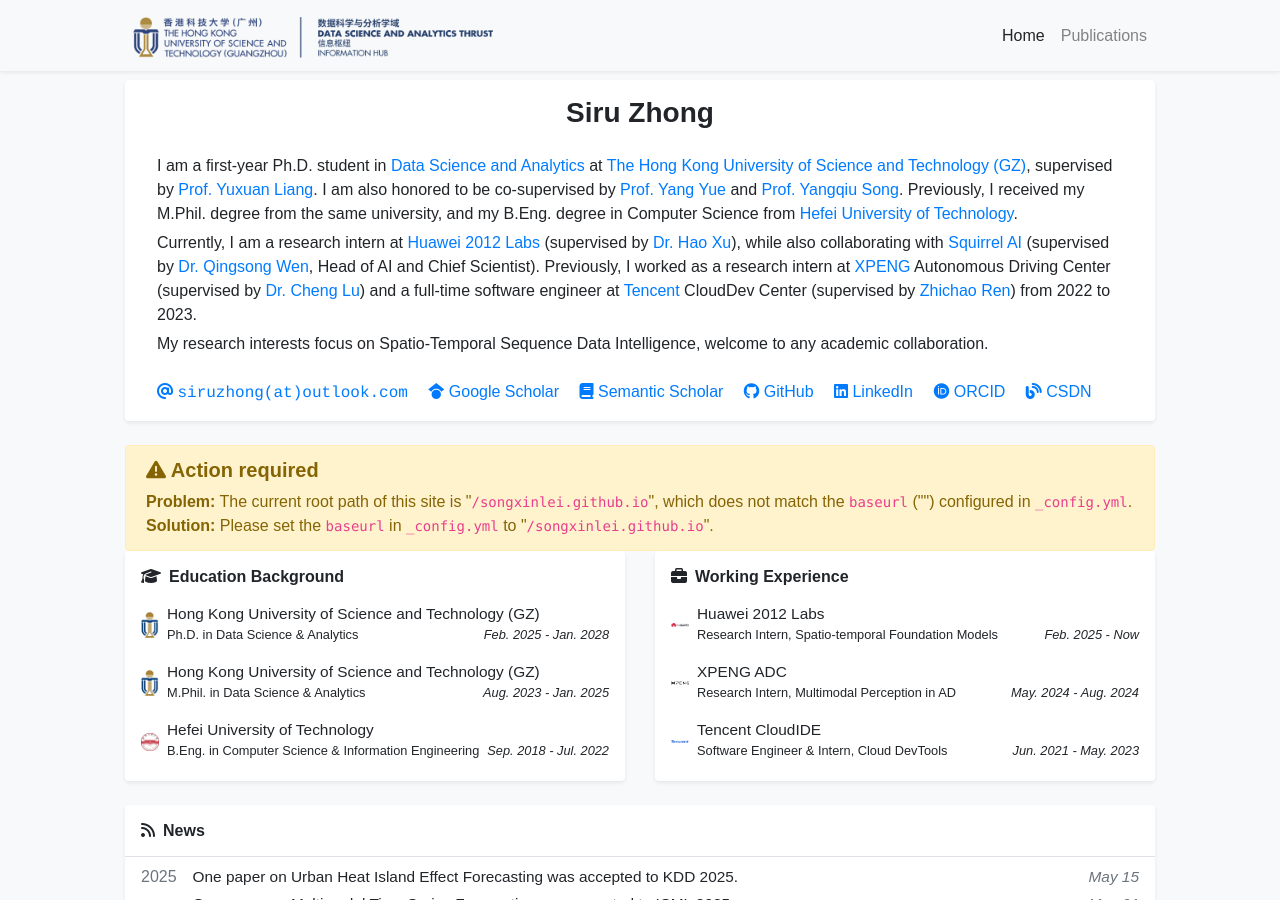
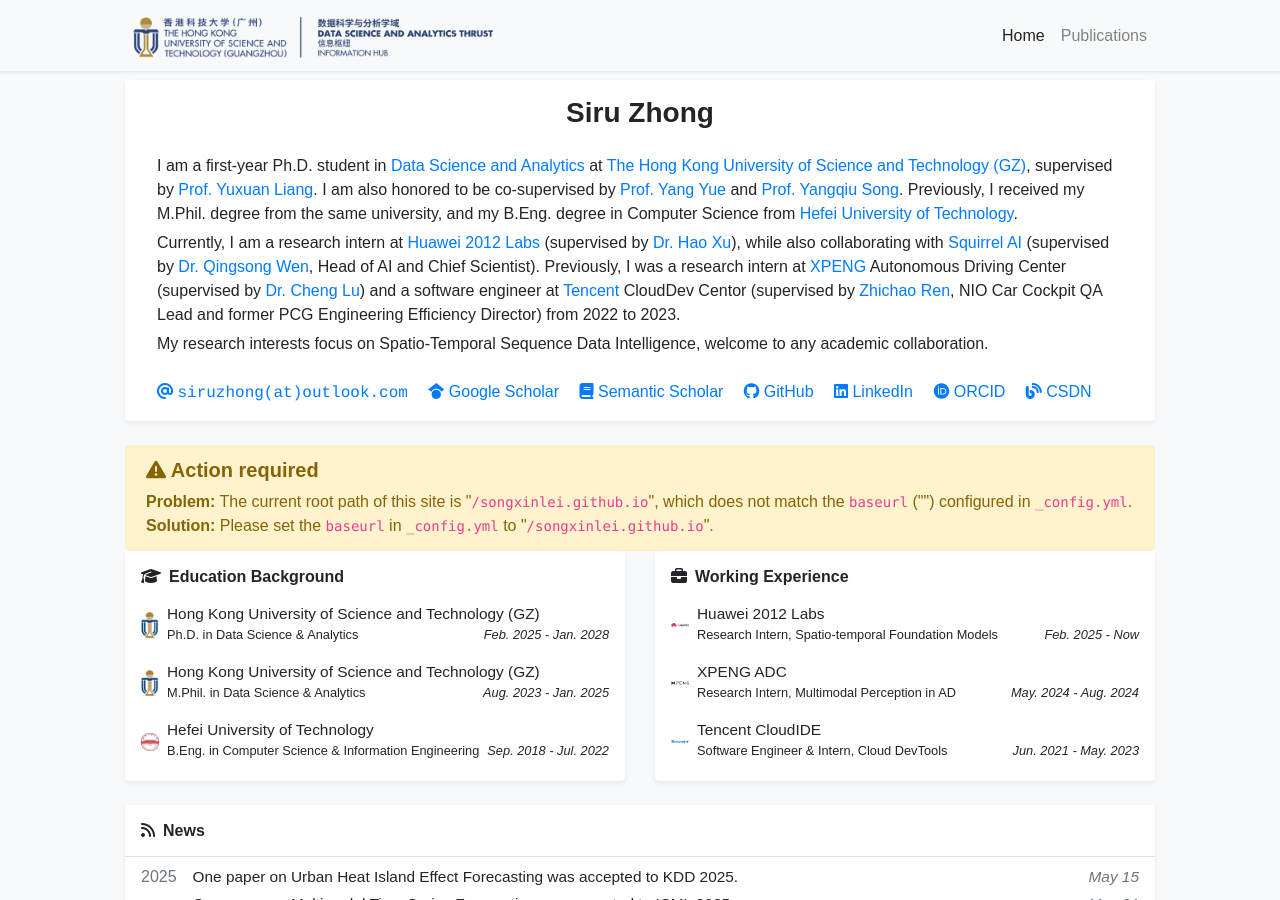
Before and after one commit to thunderlrr/songxinlei.github.io, a Jekyll site: the page built from index.html, in a window 1280 px wide and 900 px high. Built offline with Jekyll 4.4.1, drawn with Linux system fonts in a browser that asks for light colours; a style sheet for code colours, icons or effects is not loaded.

Commit message:
update repo

```diff
--- a/_data/profile.yml
+++ b/_data/profile.yml
@@ -25,7 +25,7 @@
     I am a first-year Ph.D. student in <a href="http://dsa.hkust-gz.edu.cn/" target="_blank">Data Science and Analytics</a> at <a href="https://www.hkust-gz.edu.cn/" target="_blank">The Hong Kong University of Science and Technology (GZ)</a>, supervised by <a href="https://yuxuanliang.com/" target="_blank">Prof. Yuxuan Liang</a>. I am also honored to be co-supervised by <a href="https://facultyprofiles.hkust-gz.edu.cn/faculty-personal-page/YUE-Yang/yangyue" target="_blank">Prof. Yang Yue</a> and <a href="https://www.cse.ust.hk/~yqsong/" target="_blank">Prof. Yangqiu Song</a>. Previously, I received my M.Phil. degree from the same university, and my B.Eng. degree in Computer Science from <a href="https://ci.hfut.edu.cn/" target="_blank">Hefei University of Technology</a>.
   </p>
   <p style="margin-bottom: 5px;">
-    Currently, I am a research intern at <a href="https://www.huawei.com/" target="_blank">Huawei 2012 Labs</a> (supervised by <a href="https://scholar.google.com/citations?user=sNb24gkAAAAJ&hl=zh-CN&oi=sra" target="_blank">Dr. Hao Xu</a>), while also collaborating with <a href="https://www.squirrelai.com/" target="_blank">Squirrel AI</a> (supervised by <a href="https://sites.google.com/site/qingsongwen8/" target="_blank">Dr. Qingsong Wen</a>, Head of AI and Chief Scientist). Previously, I worked as a research intern at <a href="https://www.xpeng.com/" target="_blank">XPENG</a> Autonomous Driving Center (supervised by <a href="https://www.linkedin.com/in/cheng-lu-5b24a739/" target="_blank">Dr. Cheng Lu</a>) and a full-time software engineer at <a href="https://www.tencent.com/" target="_blank">Tencent</a> CloudDev Center (supervised by <a href="https://msup.com.cn/teacher/10175" target="_blank">Zhichao Ren</a>) from 2022 to 2023.
+    Currently, I am a research intern at <a href="https://www.huawei.com/" target="_blank">Huawei 2012 Labs</a> (supervised by <a href="https://scholar.google.com/citations?user=sNb24gkAAAAJ&hl=zh-CN&oi=sra" target="_blank">Dr. Hao Xu</a>), while also collaborating with <a href="https://www.squirrelai.com/" target="_blank">Squirrel AI</a> (supervised by <a href="https://sites.google.com/site/qingsongwen8/" target="_blank">Dr. Qingsong Wen</a>, Head of AI and Chief Scientist). Previously, I was a research intern at <a href="https://www.xpeng.com/" target="_blank">XPENG</a> Autonomous Driving Center (supervised by <a href="https://www.linkedin.com/in/cheng-lu-5b24a739/" target="_blank">Dr. Cheng Lu</a>) and a software engineer at <a href="https://www.tencent.com/" target="_blank">Tencent</a> CloudDev Centor (supervised by <a href="https://msup.com.cn/teacher/10175" target="_blank">Zhichao Ren</a>, NIO Car Cockpit QA Lead and former PCG Engineering Efficiency Director) from 2022 to 2023.
   </p>
   <p style="margin-bottom: 5px;">
     My research interests focus on Spatio-Temporal Sequence Data Intelligence, welcome to any academic collaboration.
```
